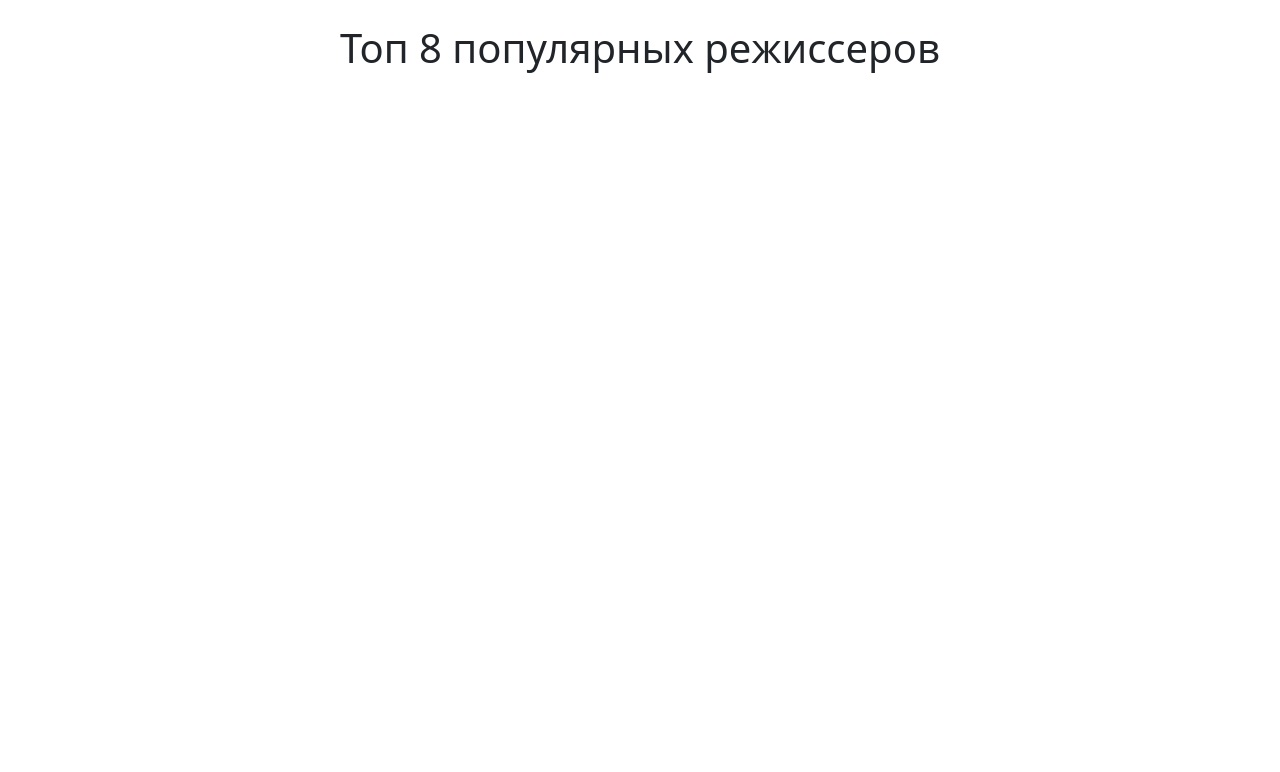
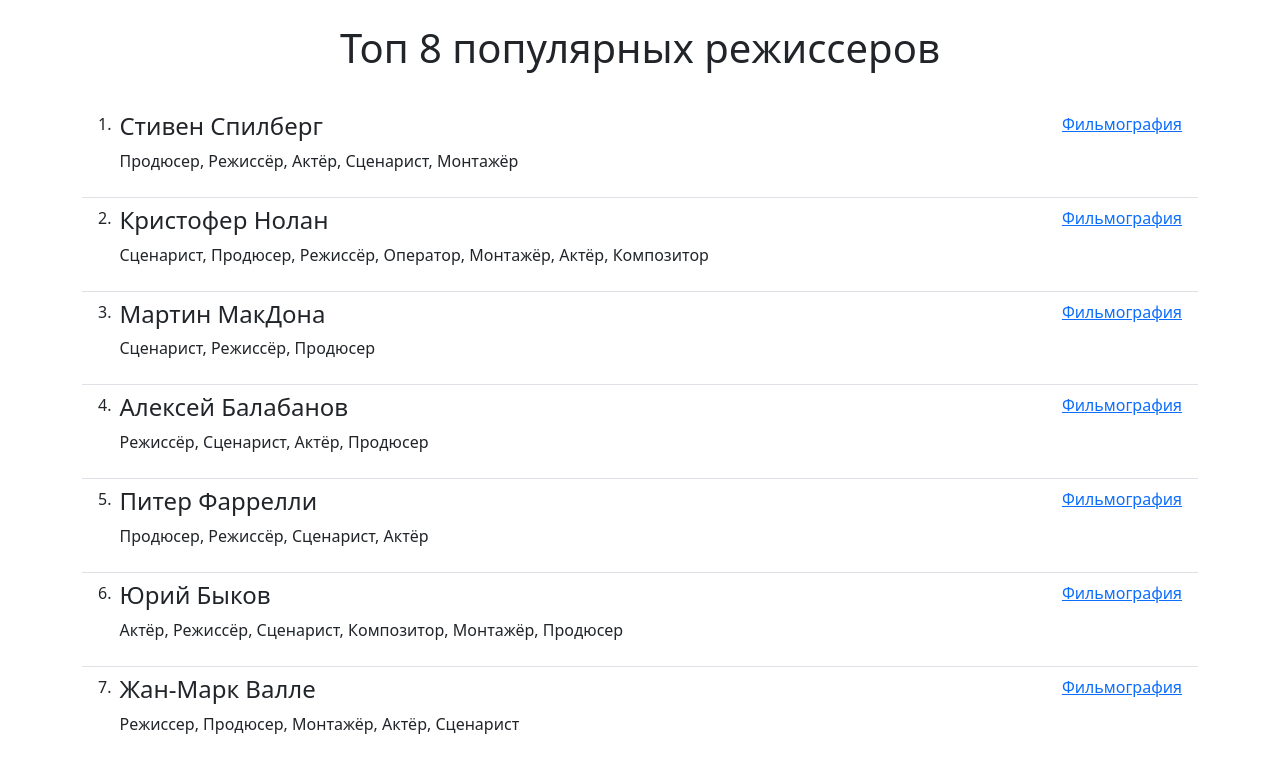
Before and after one commit to woachkatzl/ITG-week14-homework, a plain HTML site: page star-task/index.html in a window 1280 px wide. Drawn offline with nearby package versions, Linux system fonts and the light colour scheme.

Commit message:
added directors info with JS

```diff
--- a/star-task/index.html
+++ b/star-task/index.html
@@ -9,7 +9,7 @@
 <body>
     <div class="container">
         <h1 class="text-center py-4">Топ 8 популярных режиссеров</h1>
-        <ol class="list-group list-group-flush list-group-numbered"></ol>
+        <ol class="directors-list list-group list-group-flush list-group-numbered"></ol>
     </div>
 
     <script src="index.js"></script>
--- a/star-task/index.js
+++ b/star-task/index.js
@@ -1,3 +1,4 @@
+// VARIABLES
 const directorsInfo = [
     {
         name: 'Стивен Спилберг',
@@ -42,3 +43,35 @@ const directorsInfo = [
         top_rated_film: 'Далласский клуб покупателей'
     },
 ];
+
+const list = document.querySelector(".directors-list");
+
+// FUNCTIONS
+const newDirectorInfo = (director) => {
+    const listItem = document.createElement("li");
+    listItem.classList.add("list-group-item", "d-flex", "justify-content-between", "align-items-start");
+    list.append(listItem);
+
+    const directorInfoContainer = document.createElement("div");
+    directorInfoContainer.classList.add("ms-2", "me-auto");
+    listItem.append(directorInfoContainer);
+
+    const directorName = document.createElement("h4");
+    directorName.textContent = director.name;
+    directorInfoContainer.append(directorName);
+
+    const directorCareer = document.createElement("p");
+    directorCareer.textContent = director.career;
+    directorInfoContainer.append(directorCareer);
+
+    const directorFilms = document.createElement("a");
+    directorFilms.textContent = "Фильмография";
+    directorFilms.setAttribute("href", director.films);
+    listItem.append(directorFilms);
+};
+
+const addDirectorsInfo = () => {
+    directorsInfo.forEach(newDirectorInfo);
+};
+
+window.addEventListener("DOMContentLoaded", addDirectorsInfo);
```
